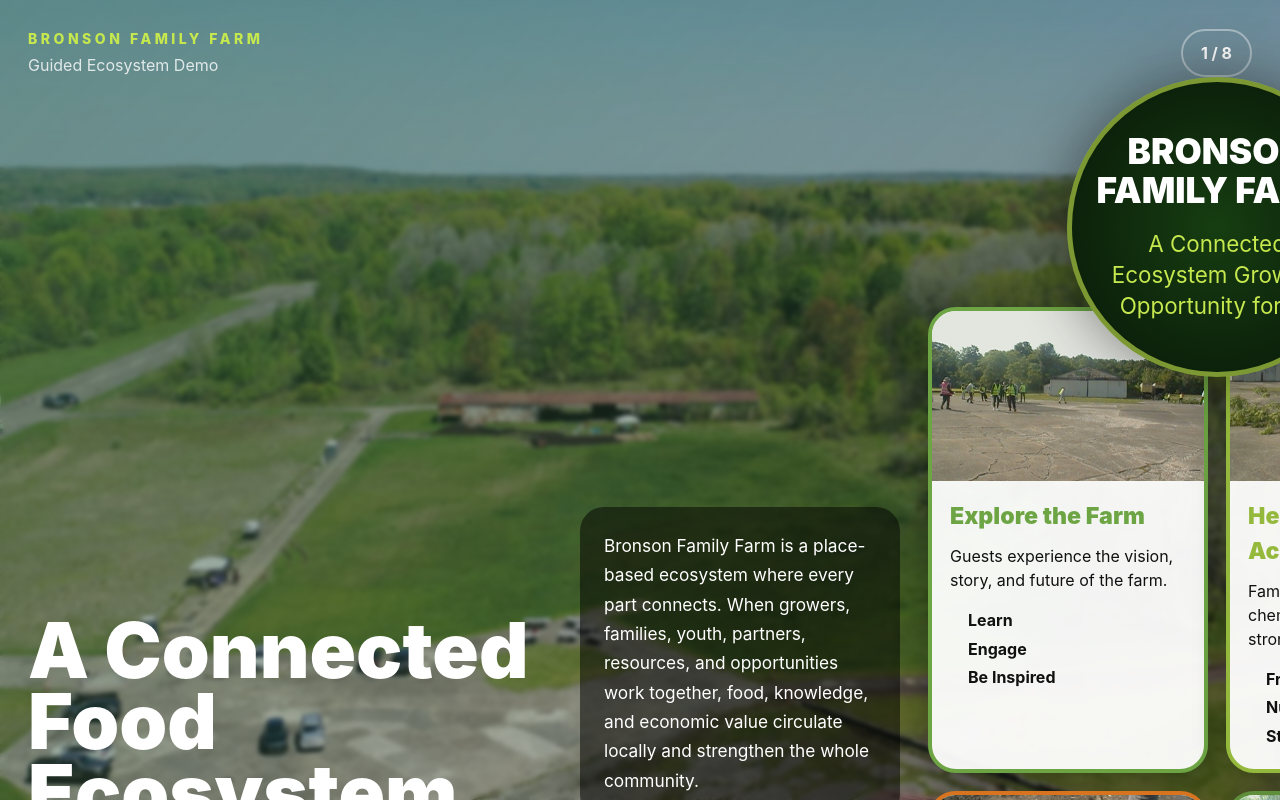
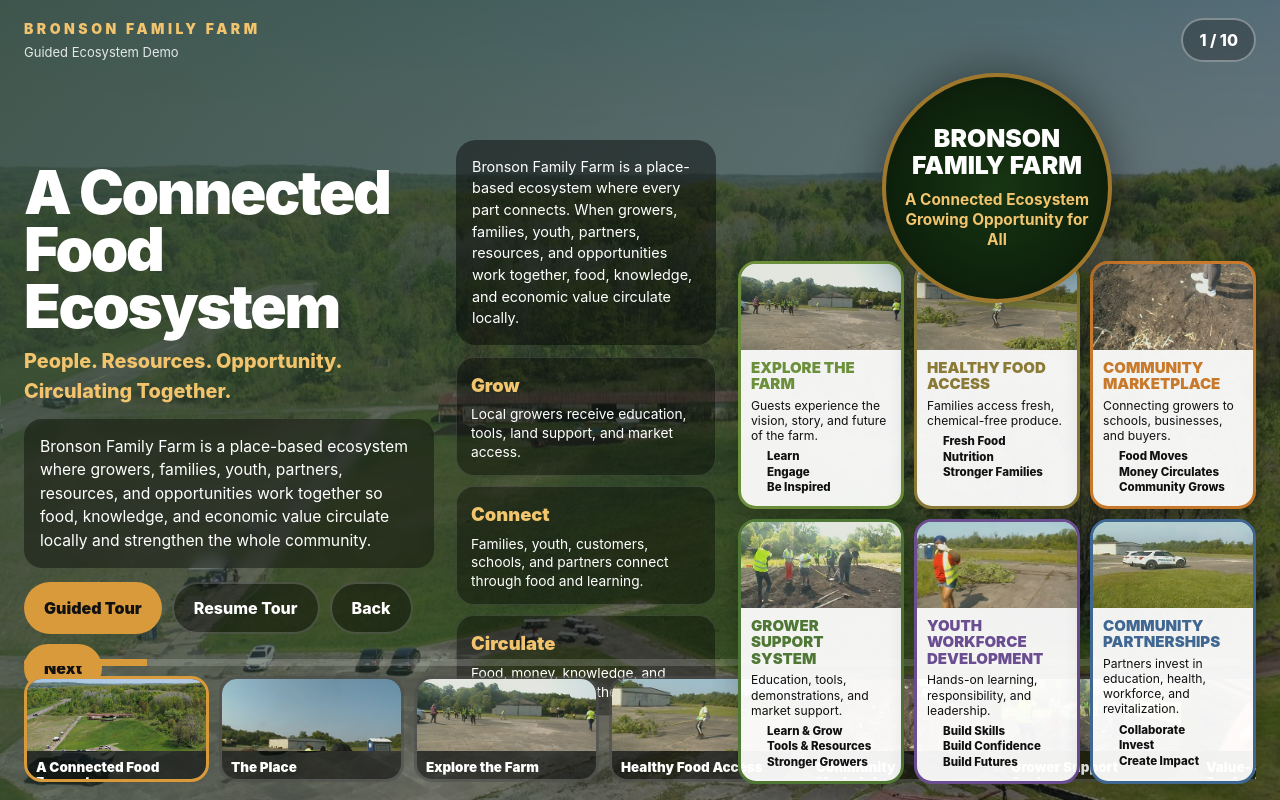
Before and after one commit to cburgessemail-gif/bronson-demo, a React (Vite) app: page / in a window 1280 px wide. Built offline with nearby package versions, Linux system fonts and the light colour scheme; the HTML template or start-up script is replaced by a standard one.

Commit message:
Update App.tsx

```diff
--- a/src/App.tsx
+++ b/src/App.tsx
@@ -1,51 +1,49 @@
 import React, { useEffect, useMemo, useState } from "react";
+
+const accent = "#d89a3a";
+const cream = "#f4efe7";
 
 const ecosystemCards = [
   {
     title: "Explore the Farm",
     subtitle: "Guests experience the vision, story, and future of the farm.",
     image: "/SAM_0221.JPG",
-    color: "#6da544",
+    color: "#6b8f3a",
     bullets: ["Learn", "Engage", "Be Inspired"],
   },
   {
     title: "Healthy Food Access",
-    subtitle:
-      "Families access fresh, chemical-free produce for stronger futures.",
+    subtitle: "Families access fresh, chemical-free produce.",
     image: "/SAM_0222.JPG",
-    color: "#95b93c",
+    color: "#8b7a35",
     bullets: ["Fresh Food", "Nutrition", "Stronger Families"],
   },
   {
     title: "Community Marketplace",
-    subtitle:
-      "Connecting growers to schools, businesses, organizations, and buyers.",
+    subtitle: "Connecting growers to schools, businesses, and buyers.",
     image: "/SAM_0223.JPG",
-    color: "#d8741f",
+    color: "#c9792b",
     bullets: ["Food Moves", "Money Circulates", "Community Grows"],
   },
   {
     title: "Grower Support System",
-    subtitle:
-      "Education, demonstrations, tools, resources, and infrastructure support growers.",
+    subtitle: "Education, tools, demonstrations, and market support.",
     image: "/SAM_0225.JPG",
-    color: "#5f8f3b",
+    color: "#4f7735",
     bullets: ["Learn & Grow", "Tools & Resources", "Stronger Growers"],
   },
   {
     title: "Youth Workforce Development",
-    subtitle:
-      "Hands-on learning, leadership, responsibility, and workforce skills.",
+    subtitle: "Hands-on learning, responsibility, and leadership.",
     image: "/SAM_0226.JPG",
-    color: "#7b57b2",
+    color: "#6b4d92",
     bullets: ["Build Skills", "Build Confidence", "Build Futures"],
   },
   {
     title: "Community Partnerships",
-    subtitle:
-      "Partners invest in education, health, workforce, and revitalization.",
+    subtitle: "Partners invest in education, health, workforce, and revitalization.",
     image: "/SAM_0238.JPG",
-    color: "#4470b8",
+    color: "#3f6792",
     bullets: ["Collaborate", "Invest", "Create Impact"],
   },
 ];
@@ -56,35 +54,44 @@
     title: "A Connected Food Ecosystem",
     subtitle: "People. Resources. Opportunity. Circulating Together.",
     image: "/GrowArea.jpg",
-    color: "#2f5c3a",
+    color: "#314635",
     body:
-      "Bronson Family Farm is a place-based ecosystem where growers, families, youth, schools, partners, and community resources work together so food, knowledge, opportunity, and economic value circulate locally.",
+      "Bronson Family Farm is a place-based ecosystem where growers, families, youth, partners, resources, and opportunities work together so food, knowledge, and economic value circulate locally and strengthen the whole community.",
     ecosystem: true,
+  },
+  {
+    id: "place",
+    title: "The Place",
+    subtitle: "Historic Lansdowne Airport · Youngstown, Ohio",
+    image: "/SAM_0220.JPG",
+    color: "#5b4636",
+    body:
+      "The farm grows on historic land connected to aviation, memory, and new possibility. This place is becoming infrastructure for food access, learning, wellness, workforce development, and agritourism.",
   },
   {
     id: "explore",
     title: "Explore the Farm",
     subtitle: "Guests experience the vision and future of the farm.",
     image: "/SAM_0221.JPG",
-    color: "#5f9136",
+    color: "#496d38",
     body:
-      "Guests enter through tours, events, storytelling, demonstrations, and experiences that help them understand the ecosystem and why local food systems matter.",
+      "Guests enter through tours, events, storytelling, demonstrations, and experiences that help them understand the ecosystem, the land, and why local food systems matter.",
   },
   {
     id: "food",
     title: "Healthy Food Access",
-    subtitle: "Fresh food supports healthier families and stronger futures.",
+    subtitle: "Fresh food supports healthier families.",
     image: "/SAM_0222.JPG",
-    color: "#90b23d",
+    color: "#716229",
     body:
-      "Families connect to fresh, chemical-free produce, seedlings, nutrition education, and healthier choices that support wellness and food security.",
+      "Families connect to fresh, chemical-free produce, seedlings, nutrition education, and healthier choices that support wellness, food security, and household stability.",
   },
   {
     id: "marketplace",
     title: "Community Marketplace",
     subtitle: "The food moves — not the farmer.",
     image: "/SAM_0223.JPG",
-    color: "#cb6f1d",
+    color: "#9f5b23",
     body:
       "The marketplace connects growers to schools, businesses, organizations, and buyers through a coordinated local food system where food and money circulate locally.",
   },
@@ -93,36 +100,45 @@
     title: "Grower Support System",
     subtitle: "Tools, education, infrastructure, and opportunity.",
     image: "/SAM_0225.JPG",
-    color: "#507b35",
+    color: "#42642f",
     body:
       "Growers receive demonstrations, technical assistance, irrigation knowledge, tools, market opportunities, education, and support to become more sustainable and successful.",
+  },
+  {
+    id: "valueadded",
+    title: "Value-Added Production",
+    subtitle: "Food becomes products, enterprise, and income.",
+    image: "/culniary_edibleflowers.jpeg",
+    color: "#7a5730",
+    body:
+      "Produce can become sauces, canned goods, herbs, prepared foods, seedlings, educational kits, farm experiences, and small business opportunities.",
   },
   {
     id: "youth",
     title: "Youth Workforce Development",
     subtitle: "The farm becomes an outdoor classroom.",
     image: "/SAM_0226.JPG",
-    color: "#6e4fa8",
+    color: "#5b4a82",
     body:
-      "Youth build leadership, responsibility, teamwork, communication, and workforce skills through real experiences connected to growing food and serving community.",
+      "Youth build leadership, responsibility, teamwork, communication, safety, and workforce skills through real experiences connected to growing food and serving community.",
   },
   {
     id: "partners",
     title: "Community Partnerships",
     subtitle: "Stronger together.",
     image: "/SAM_0238.JPG",
-    color: "#3f69ab",
+    color: "#345e85",
     body:
-      "Educational institutions, health systems, businesses, nonprofits, growers, and civic organizations help strengthen the ecosystem through collaboration and shared investment.",
+      "Educational institutions, health systems, businesses, nonprofits, growers, and civic organizations strengthen the ecosystem through collaboration and shared investment.",
   },
   {
     id: "future",
     title: "The Future",
     subtitle: "A regional agritourism and food innovation destination.",
     image: "/SAM_0249.JPG",
-    color: "#8b5a2b",
+    color: "#704d2b",
     body:
-      "Bronson Family Farm is growing toward a future that includes agritourism, youth experiences, food innovation, camping, RC activities, education, wellness, and community-centered economic development.",
+      "Bronson Family Farm is growing toward agritourism, youth experiences, food innovation, camping, RC activities, education, wellness, grower supply systems, and community-centered economic development.",
   },
 ];
 
@@ -135,33 +151,21 @@
             Bronson Family Farm is a place-based ecosystem where every part
             connects. When growers, families, youth, partners, resources, and
             opportunities work together, food, knowledge, and economic value
-            circulate locally and strengthen the whole community.
+            circulate locally.
           </p>
         </div>
 
         <div style={styles.infoGrid}>
-          <div style={styles.infoCard}>
-            <div style={styles.infoTitle}>Grow</div>
-            <div style={styles.infoBody}>
-              Local growers receive education, tools, land support, and market
-              access.
+          {[
+            ["Grow", "Local growers receive education, tools, land support, and market access."],
+            ["Connect", "Families, youth, customers, schools, and partners connect through food and learning."],
+            ["Circulate", "Food, money, knowledge, and opportunity stay in the community."],
+          ].map(([title, text]) => (
+            <div style={styles.infoCard} key={title}>
+              <div style={styles.infoTitle}>{title}</div>
+              <div style={styles.infoBody}>{text}</div>
             </div>
-          </div>
-
-          <div style={styles.infoCard}>
-            <div style={styles.infoTitle}>Connect</div>
-            <div style={styles.infoBody}>
-              Families, schools, youth, and partners connect through food,
-              learning, and shared experiences.
-            </div>
-          </div>
-
-          <div style={styles.infoCard}>
-            <div style={styles.infoTitle}>Circulate</div>
-            <div style={styles.infoBody}>
-              Food, money, knowledge, and opportunity stay in the community.
-            </div>
-          </div>
+          ))}
         </div>
       </div>
 
@@ -174,32 +178,17 @@
         </div>
 
         <div style={styles.cardRing}>
-          {ecosystemCards.map((card, i) => (
+          {ecosystemCards.map((card) => (
             <div
               key={card.title}
-              style={{
-                ...styles.ringCard,
-                borderColor: card.color,
-              }}
+              style={{ ...styles.ringCard, borderColor: card.color }}
             >
-              <img
-                src={card.image}
-                alt={card.title}
-                style={styles.cardImage}
-              />
-
+              <img src={card.image} alt={card.title} style={styles.cardImage} />
               <div style={styles.cardContent}>
-                <div
-                  style={{
-                    ...styles.cardTitle,
-                    color: card.color,
-                  }}
-                >
+                <div style={{ ...styles.cardTitle, color: card.color }}>
                   {card.title}
                 </div>
-
                 <div style={styles.cardSubtitle}>{card.subtitle}</div>
-
                 <ul style={styles.bulletList}>
                   {card.bullets.map((b) => (
                     <li key={b}>{b}</li>
@@ -216,26 +205,28 @@
 
 export default function App() {
   const [index, setIndex] = useState(0);
-  const [guided, setGuided] = useState(true);
+  const [guided, setGuided] = useState(false);
 
   const slide = slides[index];
 
   useEffect(() => {
     if (!guided) return;
+    if (index >= slides.length - 1) {
+      setGuided(false);
+      return;
+    }
 
     const timer = setTimeout(() => {
-      setIndex((prev) =>
-        prev >= slides.length - 1 ? slides.length - 1 : prev + 1
-      );
-    }, 12000);
+      setIndex((prev) => Math.min(prev + 1, slides.length - 1));
+    }, 11500);
 
     return () => clearTimeout(timer);
   }, [index, guided]);
 
-  const progress = useMemo(
-    () => ((index + 1) / slides.length) * 100,
-    [index]
-  );
+  const progress = useMemo(() => ((index + 1) / slides.length) * 100, [index]);
+
+  const next = () => setIndex((i) => Math.min(i + 1, slides.length - 1));
+  const back = () => setIndex((i) => Math.max(i - 1, 0));
 
   return (
     <div style={styles.page}>
@@ -245,7 +236,7 @@
         <div
           style={{
             ...styles.overlay,
-            background: `linear-gradient(135deg, ${slide.color}88 0%, rgba(0,0,0,.28) 100%)`,
+            background: `linear-gradient(135deg, ${slide.color}dd 0%, rgba(0,0,0,.36) 100%)`,
           }}
         >
           <div style={styles.top}>
@@ -262,7 +253,6 @@
           <div style={styles.content}>
             <div style={styles.textSide}>
               <h1 style={styles.title}>{slide.title}</h1>
-
               <h2 style={styles.subtitle}>{slide.subtitle}</h2>
 
               <div style={styles.bodyBox}>
@@ -271,7 +261,7 @@
 
               <div style={styles.controls}>
                 <button
-                  style={styles.greenBtn}
+                  style={styles.accentBtn}
                   onClick={() => {
                     setIndex(0);
                     setGuided(true);
@@ -280,30 +270,15 @@
                   Guided Tour
                 </button>
 
-                <button
-                  style={styles.darkBtn}
-                  onClick={() => setGuided((g) => !g)}
-                >
+                <button style={styles.darkBtn} onClick={() => setGuided((g) => !g)}>
                   {guided ? "Pause Tour" : "Resume Tour"}
                 </button>
 
-                <button
-                  style={styles.darkBtn}
-                  onClick={() =>
-                    setIndex((i) => Math.max(i - 1, 0))
-                  }
-                >
+                <button style={styles.darkBtn} onClick={back}>
                   Back
                 </button>
 
-                <button
-                  style={styles.greenBtn}
-                  onClick={() =>
-                    setIndex((i) =>
-                      Math.min(i + 1, slides.length - 1)
-                    )
-                  }
-                >
+                <button style={styles.accentBtn} onClick={next}>
                   Next
                 </button>
               </div>
@@ -313,12 +288,7 @@
           </div>
 
           <div style={styles.progressWrap}>
-            <div
-              style={{
-                ...styles.progress,
-                width: `${progress}%`,
-              }}
-            />
+            <div style={{ ...styles.progress, width: `${progress}%` }} />
           </div>
 
           <div style={styles.bottomNav}>
@@ -327,17 +297,11 @@
                 key={s.id}
                 style={{
                   ...styles.navCard,
-                  borderColor:
-                    i === index ? slide.color : "rgba(255,255,255,.2)",
+                  borderColor: i === index ? accent : "rgba(255,255,255,.18)",
                 }}
                 onClick={() => setIndex(i)}
               >
-                <img
-                  src={s.image}
-                  alt={s.title}
-                  style={styles.navImage}
-                />
-
+                <img src={s.image} alt={s.title} style={styles.navImage} />
                 <div style={styles.navText}>
                   <div style={styles.navTitle}>{s.title}</div>
                   <div style={styles.navSub}>{s.subtitle}</div>
@@ -355,12 +319,13 @@
   page: {
     minHeight: "100vh",
     background: "#081108",
-    fontFamily: "Inter, sans-serif",
+    fontFamily:
+      "Inter, system-ui, -apple-system, BlinkMacSystemFont, 'Segoe UI', sans-serif",
   },
 
   hero: {
     position: "relative",
-    minHeight: "100vh",
+    height: "100vh",
     overflow: "hidden",
   },
 
@@ -375,9 +340,8 @@
   overlay: {
     position: "absolute",
     inset: 0,
-    padding: "28px",
+    padding: "18px 24px",
     color: "white",
-    backdropFilter: "blur(2px)",
     display: "flex",
     flexDirection: "column",
     justifyContent: "space-between",
@@ -387,267 +351,295 @@
     display: "flex",
     justifyContent: "space-between",
     alignItems: "center",
+    flexShrink: 0,
   },
 
   brand: {
     fontSize: "14px",
     letterSpacing: ".25em",
-    color: "#c6e84f",
-    fontWeight: 800,
+    color: "#f2c46d",
+    fontWeight: 900,
   },
 
   demo: {
-    opacity: 0.8,
+    opacity: 0.86,
     marginTop: 4,
+    fontSize: "13px",
   },
 
   counter: {
-    border: "2px solid rgba(255,255,255,.4)",
+    border: "2px solid rgba(255,255,255,.35)",
     borderRadius: 999,
-    padding: "10px 18px",
-    fontWeight: 700,
+    padding: "8px 16px",
+    fontWeight: 800,
+    background: "rgba(0,0,0,.25)",
   },
 
   content: {
     display: "grid",
-    gridTemplateColumns: "520px 1fr",
-    gap: "32px",
+    gridTemplateColumns: "410px 1fr",
+    gap: "22px",
     alignItems: "center",
+    minHeight: 0,
+    flex: 1,
+    padding: "10px 0",
   },
 
   textSide: {
-    maxWidth: 520,
+    maxWidth: 410,
   },
 
   title: {
-    fontSize: "clamp(3rem, 6vw, 5.8rem)",
-    lineHeight: 0.92,
+    fontSize: "clamp(2.2rem, 4.7vw, 4.5rem)",
+    lineHeight: 0.95,
     margin: 0,
-    fontWeight: 900,
+    fontWeight: 950,
+    letterSpacing: "-0.04em",
   },
 
   subtitle: {
-    color: "#c6e84f",
-    fontSize: "clamp(1.2rem, 2vw, 2rem)",
-    marginTop: 18,
-    marginBottom: 18,
-    fontWeight: 700,
+    color: "#f2c46d",
+    fontSize: "clamp(1rem, 1.55vw, 1.45rem)",
+    marginTop: 12,
+    marginBottom: 12,
+    fontWeight: 800,
   },
 
   bodyBox: {
-    background: "rgba(0,0,0,.42)",
-    borderRadius: 20,
-    padding: "22px",
-    backdropFilter: "blur(8px)",
+    background: "rgba(0,0,0,.38)",
+    borderRadius: 18,
+    padding: "16px",
+    backdropFilter: "blur(6px)",
   },
 
   body: {
     margin: 0,
-    fontSize: "1.2rem",
-    lineHeight: 1.65,
+    fontSize: "0.98rem",
+    lineHeight: 1.5,
   },
 
   controls: {
     display: "flex",
-    gap: 14,
+    gap: 10,
     flexWrap: "wrap",
-    marginTop: 22,
+    marginTop: 14,
   },
 
-  greenBtn: {
+  accentBtn: {
     border: "none",
     borderRadius: 999,
-    background: "#b5db3c",
+    background: accent,
     color: "#111",
     fontWeight: 900,
-    padding: "16px 24px",
+    padding: "12px 20px",
     cursor: "pointer",
   },
 
   darkBtn: {
     border: "2px solid rgba(255,255,255,.18)",
     borderRadius: 999,
-    background: "rgba(0,0,0,.4)",
+    background: "rgba(0,0,0,.42)",
     color: "#fff",
     fontWeight: 800,
-    padding: "16px 24px",
+    padding: "12px 20px",
     cursor: "pointer",
   },
 
   ecosystemWrap: {
     display: "grid",
-    gridTemplateColumns: "320px 1fr",
-    gap: "28px",
+    gridTemplateColumns: "260px 1fr",
+    gap: "22px",
     alignItems: "center",
+    minWidth: 0,
   },
 
-  leftPanel: {},
+  leftPanel: {
+    minWidth: 0,
+  },
 
   storyBox: {
-    background: "rgba(0,0,0,.5)",
-    padding: "24px",
-    borderRadius: 24,
-    marginBottom: 18,
+    background: "rgba(0,0,0,.45)",
+    padding: "16px",
+    borderRadius: 20,
+    marginBottom: 12,
   },
 
   storyText: {
     margin: 0,
-    lineHeight: 1.7,
-    fontSize: "1.08rem",
+    lineHeight: 1.5,
+    fontSize: ".9rem",
   },
 
   infoGrid: {
     display: "grid",
     gridTemplateColumns: "1fr",
-    gap: 14,
+    gap: 10,
   },
 
   infoCard: {
-    background: "rgba(0,0,0,.42)",
-    borderRadius: 22,
-    padding: 20,
+    background: "rgba(0,0,0,.38)",
+    borderRadius: 18,
+    padding: 14,
+    border: "1px solid rgba(255,255,255,.12)",
   },
 
   infoTitle: {
-    fontSize: "1.6rem",
-    fontWeight: 900,
-    color: "#c6e84f",
-    marginBottom: 10,
+    fontSize: "1.15rem",
+    fontWeight: 950,
+    color: "#f2c46d",
+    marginBottom: 6,
   },
 
   infoBody: {
-    lineHeight: 1.6,
+    lineHeight: 1.35,
+    fontSize: ".86rem",
   },
 
   circleArea: {
     position: "relative",
+    minWidth: 0,
   },
 
   centerCircle: {
-    width: 300,
-    height: 300,
+    width: 230,
+    height: 230,
     borderRadius: "50%",
     background:
-      "radial-gradient(circle at center, #163d11 0%, #081608 100%)",
-    border: "5px solid rgba(198,232,79,.6)",
+      "radial-gradient(circle at center, #173512 0%, #081608 100%)",
+    border: "4px solid rgba(216,154,58,.72)",
     margin: "0 auto",
     display: "flex",
     flexDirection: "column",
     justifyContent: "center",
     alignItems: "center",
     textAlign: "center",
-    boxShadow: "0 0 60px rgba(0,0,0,.45)",
+    boxShadow: "0 0 46px rgba(0,0,0,.45)",
     zIndex: 5,
     position: "relative",
   },
 
   centerLogo: {
-    fontSize: "2.2rem",
-    fontWeight: 900,
-    lineHeight: 1.1,
+    fontSize: "1.55rem",
+    fontWeight: 950,
+    lineHeight: 1.08,
   },
 
   centerSub: {
-    marginTop: 18,
-    color: "#c6e84f",
-    fontSize: "1.4rem",
-    maxWidth: 240,
-    lineHeight: 1.4,
+    marginTop: 12,
+    color: "#f2c46d",
+    fontSize: ".96rem",
+    maxWidth: 190,
+    lineHeight: 1.3,
+    fontWeight: 700,
   },
 
   cardRing: {
     display: "grid",
-    gridTemplateColumns: "repeat(2, minmax(280px, 1fr))",
-    gap: 18,
-    marginTop: -70,
+    gridTemplateColumns: "repeat(3, minmax(150px, 1fr))",
+    gap: 10,
+    marginTop: -42,
   },
 
   ringCard: {
-    background: "rgba(255,255,255,.95)",
+    background: "rgba(255,255,255,.94)",
     color: "#111",
-    borderRadius: 28,
+    borderRadius: 18,
     overflow: "hidden",
-    border: "4px solid",
-    boxShadow: "0 12px 32px rgba(0,0,0,.28)",
+    border: "3px solid",
+    boxShadow: "0 10px 24px rgba(0,0,0,.24)",
   },
 
   cardImage: {
     width: "100%",
-    height: 170,
+    height: 86,
     objectFit: "cover",
   },
 
   cardContent: {
-    padding: 18,
+    padding: 10,
   },
 
   cardTitle: {
-    fontSize: "1.45rem",
-    fontWeight: 900,
-    marginBottom: 10,
+    fontSize: ".94rem",
+    fontWeight: 950,
+    marginBottom: 5,
+    textTransform: "uppercase",
+    lineHeight: 1.1,
   },
 
   cardSubtitle: {
-    lineHeight: 1.5,
-    marginBottom: 14,
+    lineHeight: 1.25,
+    marginBottom: 6,
+    fontSize: ".76rem",
   },
 
   bulletList: {
     margin: 0,
-    paddingLeft: 18,
-    lineHeight: 1.8,
-    fontWeight: 700,
+    paddingLeft: 16,
+    lineHeight: 1.35,
+    fontWeight: 800,
+    fontSize: ".72rem",
   },
 
   progressWrap: {
-    height: 8,
-    background: "rgba(255,255,255,.15)",
+    height: 7,
+    background: "rgba(255,255,255,.16)",
     borderRadius: 999,
     overflow: "hidden",
-    marginTop: 18,
+    flexShrink: 0,
   },
 
   progress: {
     height: "100%",
-    background: "#c6e84f",
+    background: accent,
     transition: "width .6s ease",
   },
 
   bottomNav: {
     display: "flex",
-    gap: 12,
+    gap: 10,
     overflowX: "auto",
-    paddingTop: 18,
+    paddingTop: 10,
+    maxHeight: 116,
+    flexShrink: 0,
   },
 
   navCard: {
-    minWidth: 230,
+    minWidth: 185,
     background: "rgba(0,0,0,.5)",
-    borderRadius: 22,
+    borderRadius: 18,
     overflow: "hidden",
     border: "3px solid rgba(255,255,255,.15)",
     cursor: "pointer",
     color: "#fff",
+    padding: 0,
+    textAlign: "left",
   },
 
   navImage: {
     width: "100%",
-    height: 110,
+    height: 72,
     objectFit: "cover",
+    display: "block",
   },
 
   navText: {
-    padding: 14,
+    padding: 9,
   },
 
   navTitle: {
-    fontWeight: 900,
-    marginBottom: 6,
+    fontWeight: 950,
+    marginBottom: 3,
+    fontSize: ".84rem",
+    lineHeight: 1.1,
   },
 
   navSub: {
-    fontSize: ".9rem",
-    opacity: 0.8,
-    lineHeight: 1.4,
+    fontSize: ".68rem",
+    opacity: 0.82,
+    lineHeight: 1.2,
+    whiteSpace: "nowrap",
+    overflow: "hidden",
+    textOverflow: "ellipsis",
   },
 };
```
